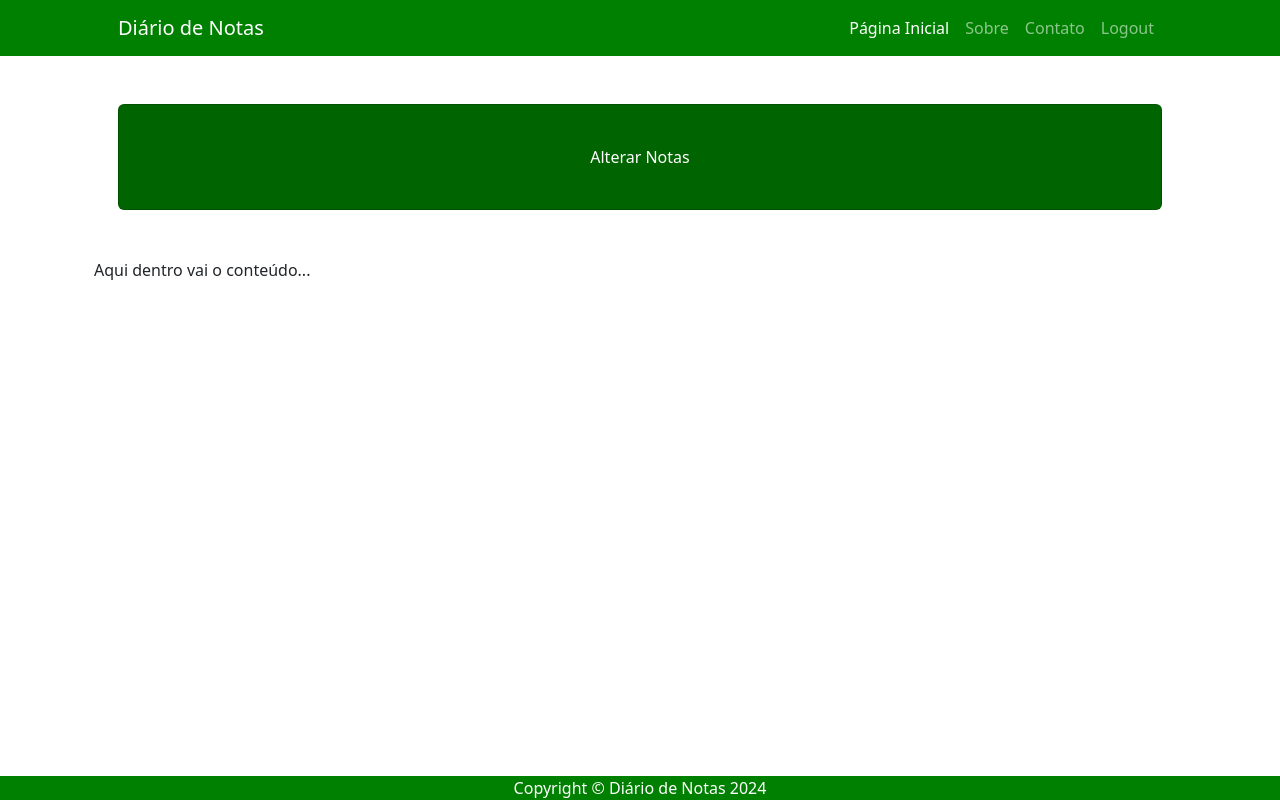
After one commit to Alan-Jhone/novosite, a Django app: page /alterar/ in a window 1280 px wide. The commit adds this page. Run offline with Django 5.2, Linux system fonts and the light colour scheme; a user stored in the database is signed in; some libraries are stand-ins or nearby versions.

Commit message:
Atualização 290824

```diff
--- /dev/null
+++ b/usuarios/templates/usuarios/alterar.html
@@ -0,0 +1,7 @@
+{% extends 'usuarios/base.html' %}
+
+{% block aba %}Alterar Notas{% endblock %}
+
+{% block titulo %}Alterar Notas{% endblock %}
+
+{% block conteudo %}Aqui dentro vai o conteúdo...{% endblock %}
--- a/usuarios/templates/usuarios/base.html
+++ b/usuarios/templates/usuarios/base.html
@@ -5,17 +5,17 @@
     <meta charset="UTF-8">
     <meta name="viewport" content="width=device-width, initial-scale=1.0">
     <link href = "{% static 'css/bootstrap.min.css' %}" rel = "stylesheet">
-    <title>Template base</title>
+    <title>{% block aba %}Template base{% endblock %}</title>
 </head>
 <body>
     <!-- Responsive navbar-->
     <nav class="navbar navbar-expand-lg navbar-dark" style = "background-color: #008000;">
         <div class="container px-5">
-            <a class="navbar-brand" href="#!">Diário de Notas</a>
+            <a class="navbar-brand" href="{% url 'home' %}">Diário de Notas</a>
             <button class="navbar-toggler" type="button" data-bs-toggle="collapse" data-bs-target="#navbarSupportedContent" aria-controls="navbarSupportedContent" aria-expanded="false" aria-label="Toggle navigation"><span class="navbar-toggler-icon"></span></button>
             <div class="collapse navbar-collapse" id="navbarSupportedContent">
                 <ul class="navbar-nav ms-auto mb-2 mb-lg-0">
-                    <li class="nav-item"><a class="nav-link active" aria-current="page" href="#!">Página Inicial</a></li>
+                    <li class="nav-item"><a class="nav-link active" aria-current="page" href="{% url 'home' %}">Página Inicial</a></li>
                     <li class="nav-item"><a class="nav-link" href="#!">Sobre</a></li>
                     <li class="nav-item"><a class="nav-link" href="#!">Contato</a></li>
                     <li class="nav-item"><a class="nav-link" href="#!">Logout</a></li>
@@ -28,17 +28,18 @@
 
         <!-- Call to Action-->
         <div class="card text-white my-5 py-4 text-center" style = "background-color: #006400">
-            <div class="card-body"><p class="text-white m-0">Seja bem-vindo(a) ao portal de notas, aqui você encontrará todos os dados das suas disciplinas.</p></div>
+            <div class="card-body"><p class="text-white m-0">{% block titulo %}Seja bem-vindo(a) ao portal de notas, aqui você encontrará todos os dados das suas disciplinas.{% endblock %}</p></div>
         </div>
         <!-- Content Row-->
         <div class="row gx-4 gx-lg-5">
+            {% block conteudo %}
             <div class="col-md-4 mb-5">
                 <div class="card h-100" style = "background-color: #D3D3D3;">
                     <div class="card-body" style = "background-color: #FFFFFF;">
                         <h2 class="card-title">Lançar Notas</h2>
                         <p class="card-text">Nesta opção você poderá lançar todas as notas referentes às suas disciplinas, discriminando todos os respectivos detalhes.</p>
                     </div>
-                    <div class="card-footer"><a class="btn btn-primary btn-sm" href="#!">Clique aqui</a></div>
+                    <div class="card-footer"><a class="btn btn-primary btn-sm" href="{% url 'lancar' %}">Clique aqui</a></div>
                 </div>
             </div>
             <div class="col-md-4 mb-5">
@@ -47,7 +48,7 @@
                         <h2 class="card-title">Alterar Notas</h2>
                         <p class="card-text">Nesta opção você poderá alterar todas as notas já lançadas referentes às suas disciplinas, inclusive excluir alguma nota.</p>
                     </div>
-                    <div class="card-footer"><a class="btn btn-primary btn-sm" href="#!">Clique aqui</a></div>
+                    <div class="card-footer"><a class="btn btn-primary btn-sm" href="{% url 'alterar' %}">Clique aqui</a></div>
                 </div>
             </div>
             <div class="col-md-4 mb-5">
@@ -56,9 +57,10 @@
                         <h2 class="card-title">Visualizar Notas</h2>
                         <p class="card-text">Nesta opção você poderá visualizar todas as notas já lançadas referentes às suas disciplinas.</p>
                     </div>
-                    <div class="card-footer"><a class="btn btn-primary btn-sm" href="#!">Clique aqui</a></div>
+                    <div class="card-footer"><a class="btn btn-primary btn-sm" href="{% url 'visualizar' %}">Clique aqui</a></div>
                 </div>
             </div>
+            {% endblock %}
         </div>
     </div>
     <!-- Footer-->
--- a/usuarios/templates/usuarios/home.html
+++ b/usuarios/templates/usuarios/home.html
@@ -1 +1,3 @@
 {% extends 'usuarios/base.html' %}
+
+{% block aba %}Página Inicial{% endblock %}
--- a/usuarios/urls.py
+++ b/usuarios/urls.py
@@ -5,4 +5,7 @@ urlpatterns = [
   path('login/', views.login, name = 'login'),
   path('cadastro/', views.cadastro, name = 'cadastro'),
   path('home/', views.home, name = 'home'),
+  path('lancar/', views.lancar, name = 'lancar'),
+  path('alterar/', views.alterar, name = 'alterar'),
+  path('visualizar/', views.visualizar, name = 'visualizar'),
 ]
--- a/usuarios/views.py
+++ b/usuarios/views.py
@@ -40,4 +40,25 @@ def cadastro(request):
 
 
 def home(request):
-    return render(request, 'usuarios/home.html')
+    if request.user.is_authenticated:
+        return render(request, 'usuarios/home.html')
+    else:
+        return HttpResponse("Faça o login para acessar!")
+
+def lancar(request):
+    if request.user.is_authenticated:
+        return render(request, 'usuarios/lancar.html')
+    else:
+        return HttpResponse("Faça o login para acessar!")
+
+def alterar(request):
+    if request.user.is_authenticated:
+        return render(request, 'usuarios/alterar.html')
+    else:
+        return HttpResponse("Faça o login para acessar!")
+
+def visualizar(request):
+    if request.user.is_authenticated:
+        return render(request, 'usuarios/visualizar.html')
+    else:
+        return HttpResponse("Faça o login para acessar!")
```
Also changed, not shown: usuarios/templates/usuarios/lancar.html (added, +7 -0 lines), usuarios/templates/usuarios/visualizar.html (added, +7 -0 lines).
